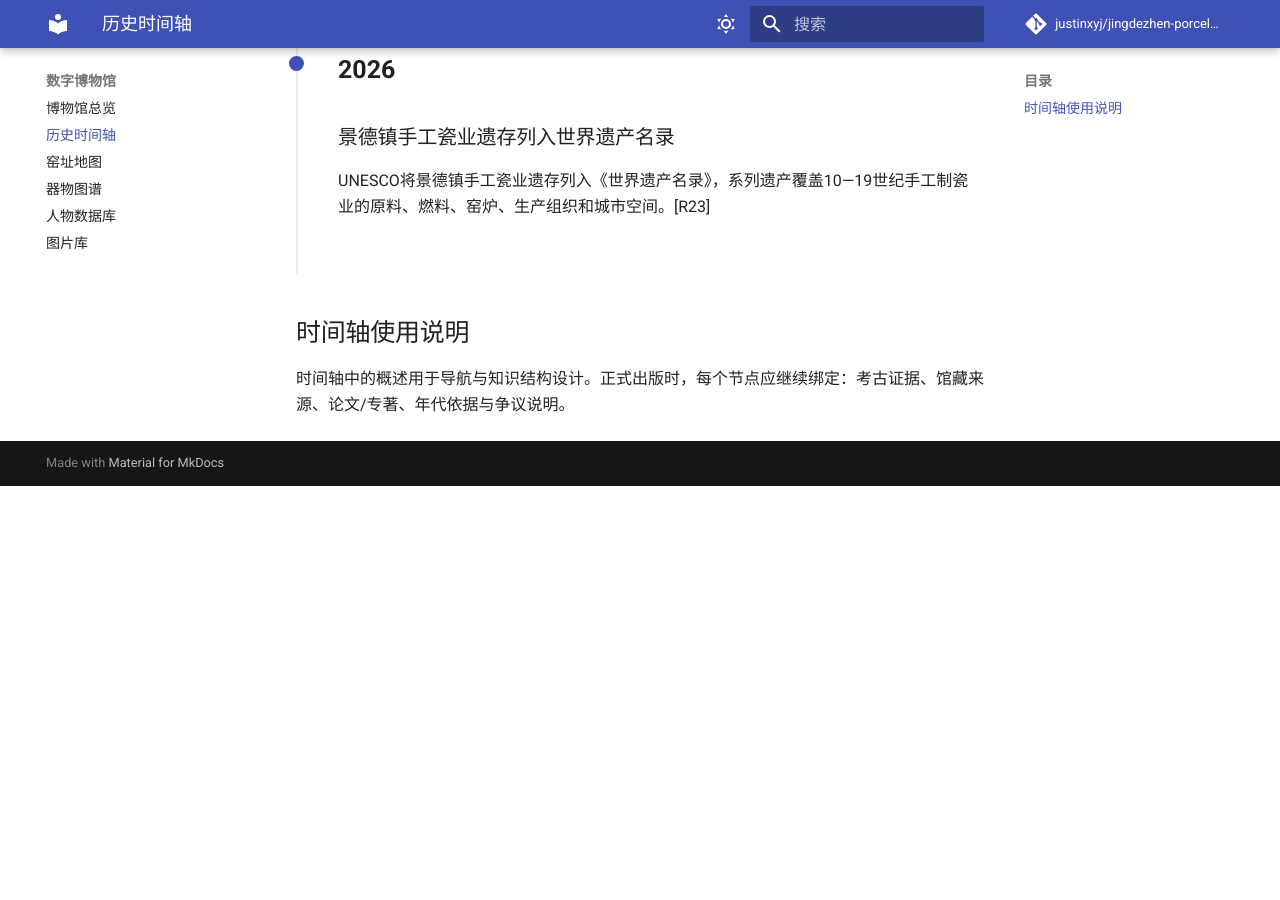
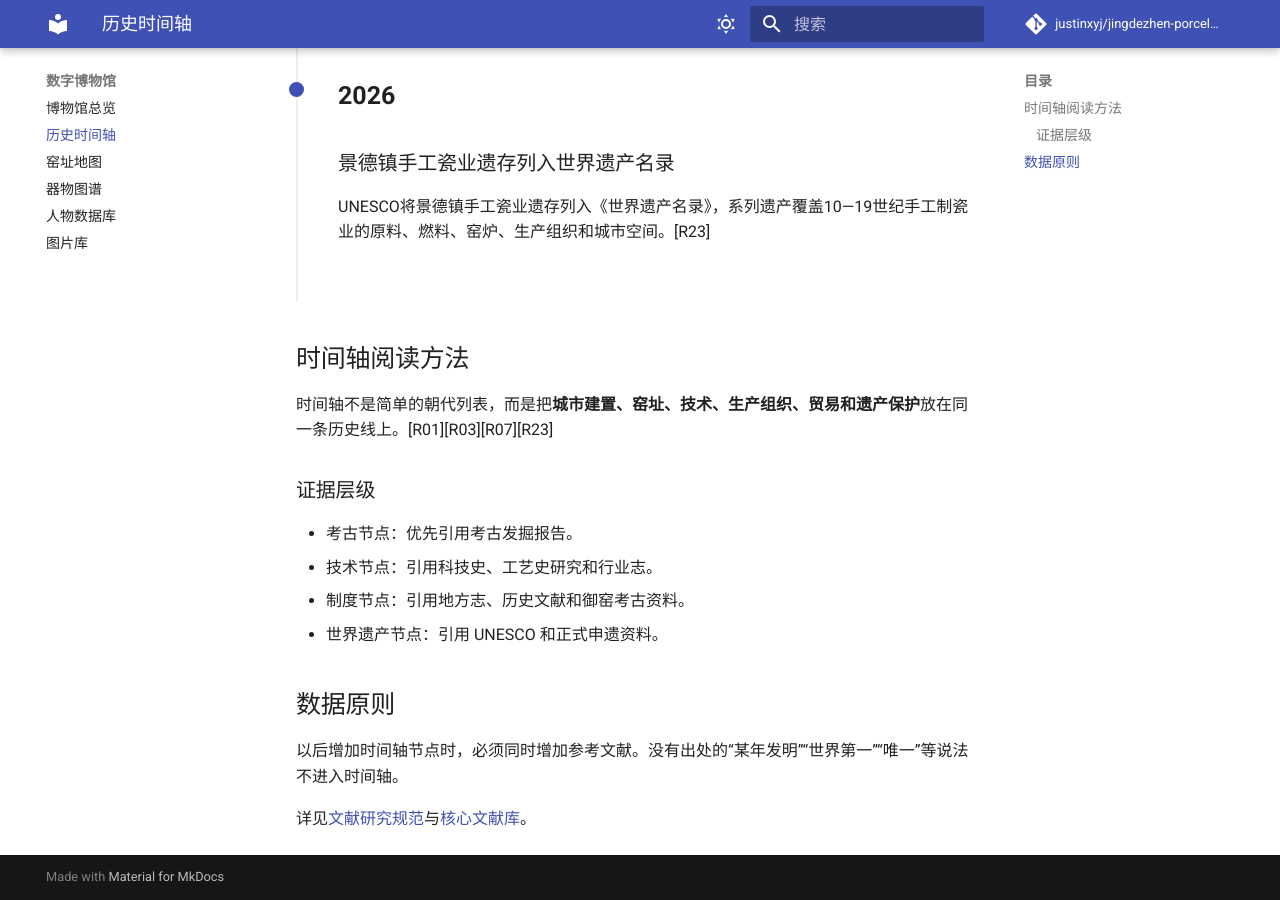
Before and after one commit to justinxyj/jingdezhen-porcelain-wiki, an MkDocs documentation site: the page built from docs/museum/timeline.md, in a window 1280 px wide and 900 px high, scrolled down 2019 px. Built offline with MkDocs 1.6.1 and Material for MkDocs 9.7.7, drawn with Linux system fonts in a browser that asks for light colours; a script that is not in the unit is left out; comment, search, counter and statistics services are not loaded; before the commit the page ends 2505 px from its top, so only the background shows below that; some of the changed text lies outside the part shown.

Commit message:
docs: make museum timeline literature-backed

```diff
--- a/docs/museum/timeline.md
+++ b/docs/museum/timeline.md
@@ -1,9 +1,22 @@
 # 历史时间轴
 
-把景德镇陶瓷史看成一条连续的技术、制度、贸易与城市史，而不是孤立的朝代列表。
+时间轴中的节点只使用已经进入文献库的历史事实、考古发现或正式文化遗产资料。交互页面由 `museum.js` 读取数据，并在每个节点保留 `[Rxx]` 文献标识。
 
 <div id="timeline"></div>
 
-## 时间轴使用说明
+## 时间轴阅读方法
 
-时间轴中的概述用于导航与知识结构设计。正式出版时，每个节点应继续绑定：考古证据、馆藏来源、论文/专著、年代依据与争议说明。
+时间轴不是简单的朝代列表，而是把**城市建置、窑址、技术、生产组织、贸易和遗产保护**放在同一条历史线上。[R01][R03][R07][R23]
+
+### 证据层级
+
+- 考古节点：优先引用考古发掘报告。
+- 技术节点：引用科技史、工艺史研究和行业志。
+- 制度节点：引用地方志、历史文献和御窑考古资料。
+- 世界遗产节点：引用 UNESCO 和正式申遗资料。
+
+## 数据原则
+
+以后增加时间轴节点时，必须同时增加参考文献。没有出处的“某年发明”“世界第一”“唯一”等说法不进入时间轴。
+
+详见[文献研究规范](../research/README.md)与[核心文献库](../research/sources.md)。
```
